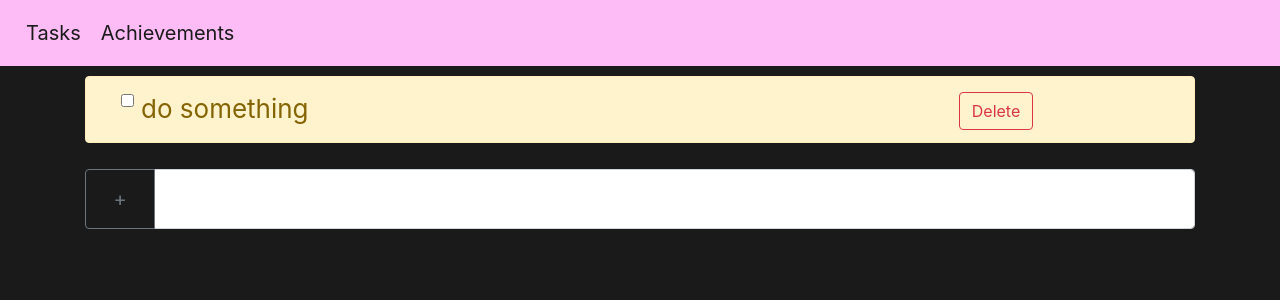
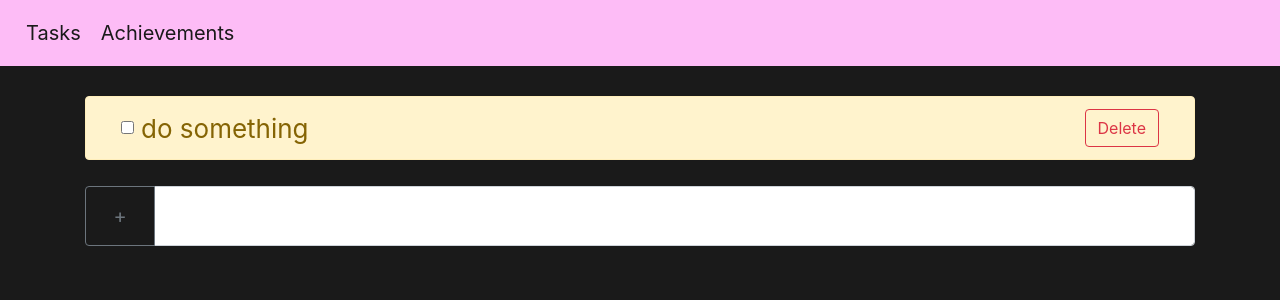
Before and after one commit to kathdovi/Divide-Conquer, a React (Create React App) app in the folder client/: page / in a window 1280 px wide. Shown: the top 300 px of the page. Built offline with nearby package versions, Linux system fonts and the light colour scheme.

Commit message:
idk what I changed tbh

```diff
--- a/client/src/Components/Task.js
+++ b/client/src/Components/Task.js
@@ -5,7 +5,7 @@ import Button from 'react-bootstrap/Button'
 import Form from 'react-bootstrap/Form'
 import Col from 'react-bootstrap/Col'
 import Row from 'react-bootstrap/Row'
-// import './Task.css'
+import './Task.css'
 import Alert from 'react-bootstrap/Alert'
 import Container from 'react-bootstrap/Container'
 import Modal from "./Modal";
@@ -50,7 +50,7 @@ class Task extends Component {
 
 
         return (
-		<div style={{"paddingBottom" : "10px", "paddingTop" : "10px"}}>
+		<div style={{"paddingTop" : "30px",}}>
 		<Alert key={this.state.id} variant={this.state.done ? 'success' : 'warning'}>
 			<Form >
 				<Form.Group style={{"margin" : "auto"}} as={Row} controlId={this.state.id}>
@@ -60,7 +60,7 @@ class Task extends Component {
 
 				</Col>
 				<Col sm={4}>
-					<Button variant="outline-danger" onClick={this.remove}>Delete</Button>
+					<Button variant="outline-danger" style={{"float": "right"}} onClick={this.remove}>Delete</Button>
 				</Col>
 				</Form.Group>
 			</Form>
--- a/client/src/Components/TaskList.js
+++ b/client/src/Components/TaskList.js
@@ -16,7 +16,7 @@ class TaskList extends Component {
         return (
             <Container>
                 <Task value="do something" />
-                <InputGroup className="mb-3">
+                <InputGroup style={{"paddingTop" : "10px"}} className="mb-3">
                     <InputGroup.Prepend>
                         <Button variant="outline-secondary" style={{"fontSize": "20px", "width": "70px"}}> + </Button>
                     </InputGroup.Prepend>
```
Also changed, not shown: client/src/Components/Task.css (line endings or trailing spaces).
